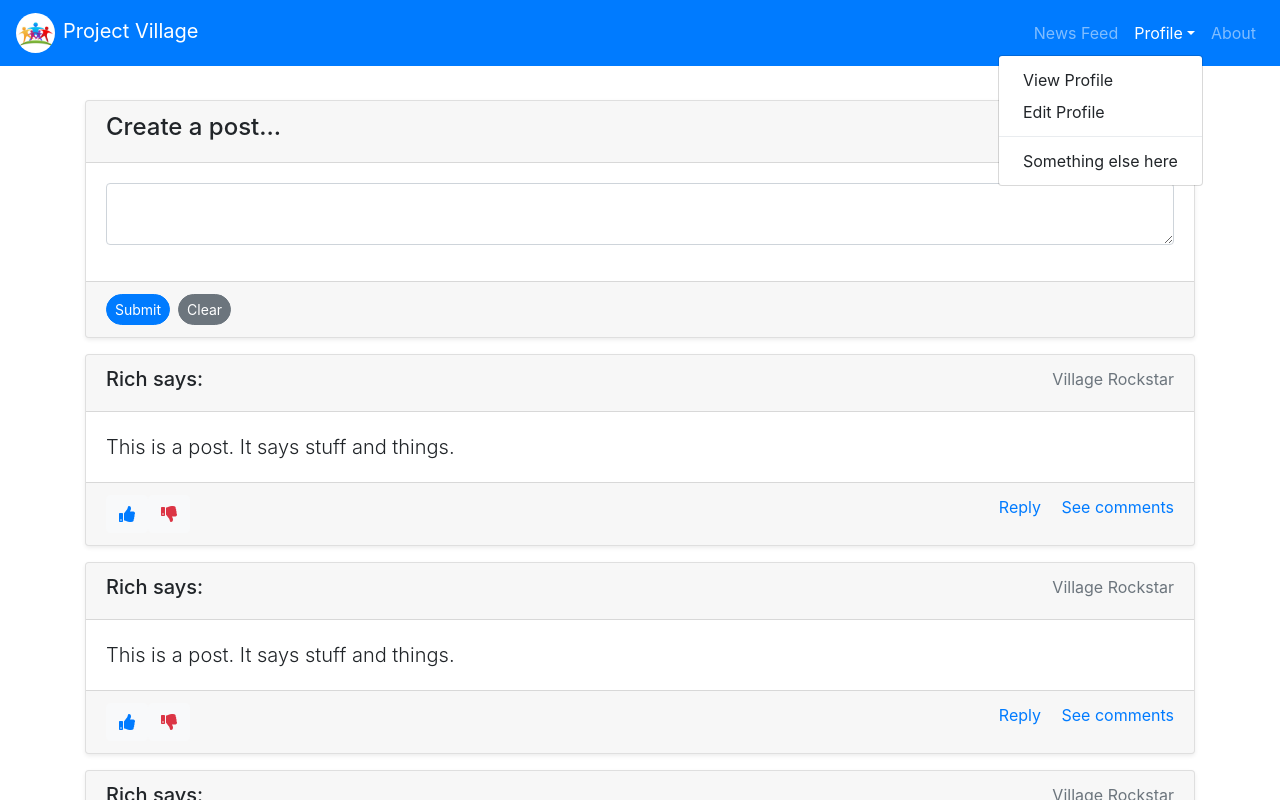
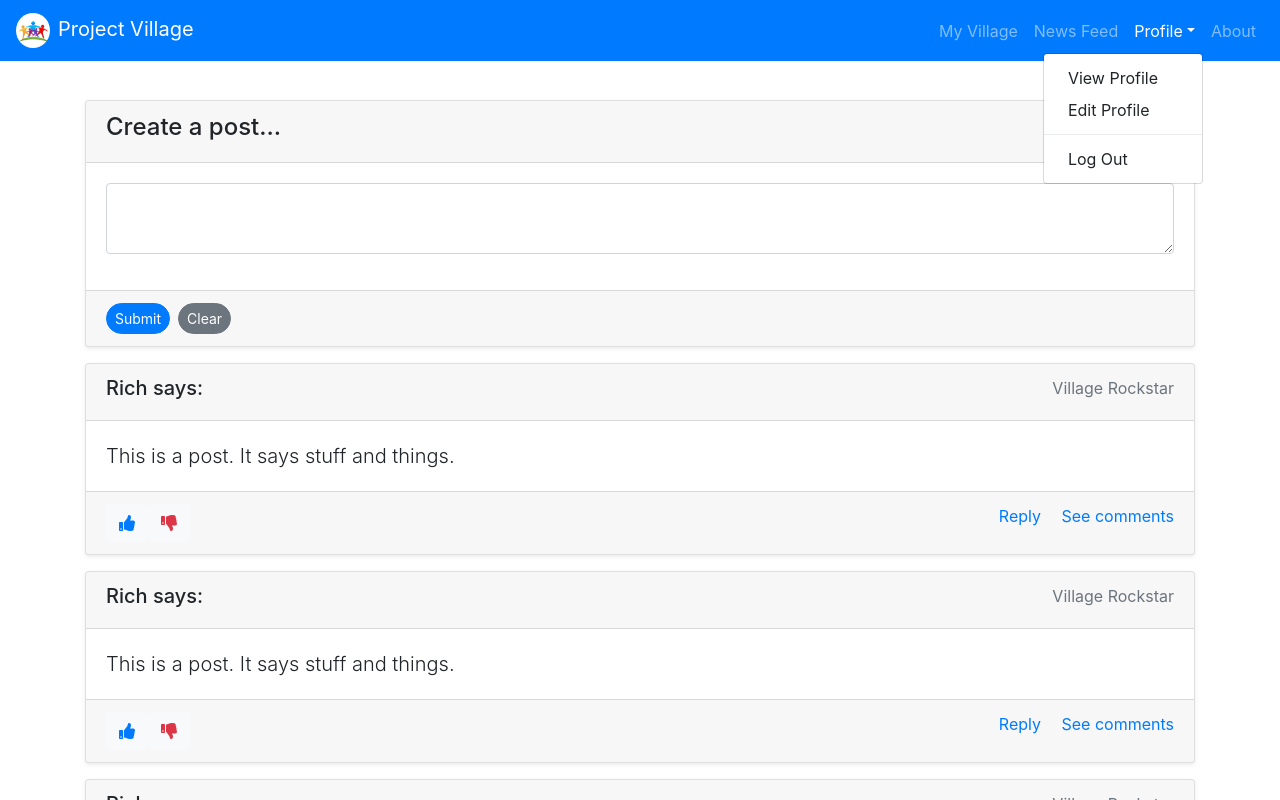
Before and after one commit to RE-codes/project-village, a React (Create React App) app in the folder client/: page /news-feed in a window 1280 px wide. Both pictures are taken after a click on the link "Profile". Shown: the top 800 px of the page. Built offline with nearby package versions, Linux system fonts and the light colour scheme; the HTML template or start-up script is replaced by a standard one.

Commit message:
add sidebar map component; add form validation and submit for create post; add link to header for map

```diff
--- a/client/package.json
+++ b/client/package.json
@@ -4,6 +4,7 @@
   "private": true,
   "dependencies": {
     "bootstrap": "^4.3.1",
+    "google-map-react": "^1.1.4",
     "react": "^16.8.6",
     "react-dom": "^16.8.6",
     "react-router-dom": "^5.0.0",
--- a/client/src/App.js
+++ b/client/src/App.js
@@ -5,6 +5,7 @@ import Header from './components/Header';
 import LandingPage from './components/LandingPage';
 import About from './components/About';
 import NewsFeed from './components/NewsFeed';
+import SidebarMap from './components/SidebarMap';
 import Footer from './components/Footer';
 
 import '../node_modules/bootstrap/dist/css/bootstrap.min.css';
@@ -20,6 +21,7 @@ class App extends Component {
           <Route exact path="/" component={LandingPage} />
           <Route exact path="/about" component={About} />
           <Route exact path="/news-feed" component={NewsFeed} />
+          <Route exact path="/map" component={SidebarMap} />
         </Router>
         <Footer />
       </div>
--- a/client/src/components/CreatePost.js
+++ b/client/src/components/CreatePost.js
@@ -10,10 +10,87 @@ import {
   Form,
   FormGroup,
   Input,
+  FormFeedback,
   Button
 } from 'reactstrap';
 
 class CreatePost extends Component {
+  state = {
+    text: '',
+    isInvalid: {
+      text: false
+    },
+    errorMsg: {
+      text: ''
+    }
+  };
+
+  onChange = event => {
+    this.setState({
+      [event.target.name]: event.target.value
+    });
+  };
+
+  onClearClick = () => {
+    //Reset State
+    this.setState({
+      text: '',
+      isInvalid: {
+        text: false
+      },
+      errorMsg: {
+        text: ''
+      }
+    });
+  };
+
+  onSubmitClick = event => {
+    const { text } = this.state;
+
+    event.preventDefault();
+
+    let post = {
+      text
+    };
+
+    if (this.validated(post)) {
+      // Submit Form
+      console.log('submitted!', post);
+
+      //Reset State
+      this.setState({
+        text: '',
+        isInvalid: {
+          text: false
+        },
+        errorMsg: {
+          text: ''
+        }
+      });
+    } else {
+      return;
+    }
+  };
+
+  validated = formData => {
+    const { text } = formData;
+
+    if (!text) {
+      this.setState({
+        isInvalid: {
+          text: true
+        },
+        errorMsg: {
+          text: 'Text field is required'
+        }
+      });
+      return false;
+    } else {
+      // set validated to true
+      return true;
+    }
+  };
+
   render() {
     return (
       <Container>
@@ -23,10 +100,18 @@ class CreatePost extends Component {
               <CardHeader>
                 <h4 className="d-inline-block">Create a post...</h4>
               </CardHeader>
-              <Form>
+              <Form onSubmit={this.onSubmitClick}>
                 <CardBody>
                   <FormGroup>
-                    <Input type="textarea" />
+                    <Input
+                      type="textarea"
+                      name="text"
+                      value={this.state.text}
+                      onChange={this.onChange}
+                      style={{ fontSize: '1.2rem', fontWeight: '200' }}
+                      invalid={this.state.isInvalid.text}
+                    />
+                    <FormFeedback>{this.state.errorMsg.text}</FormFeedback>
                   </FormGroup>
                 </CardBody>
                 <CardFooter>
@@ -41,6 +126,7 @@ class CreatePost extends Component {
                     size="sm"
                     color="secondary"
                     className="rounded-button"
+                    onClick={this.onClearClick}
                   >
                     Clear
                   </Button>
--- a/client/src/components/Header.js
+++ b/client/src/components/Header.js
@@ -32,7 +32,7 @@ class Header extends Component {
             <img
               src={logo}
               alt="logo"
-              height="40px"
+              height="35px"
               className="mr-2 rounded-circle"
             />
             Project Village
@@ -40,6 +40,11 @@ class Header extends Component {
           <NavbarToggler onClick={this.toggle} />
           <Collapse isOpen={this.state.isOpen} navbar>
             <Nav className="ml-auto" navbar>
+              <NavItem>
+                <NavLink tag={Link} to="/map">
+                  My Village
+                </NavLink>
+              </NavItem>
               <NavItem>
                 <NavLink tag={Link} to="/news-feed">
                   News Feed
@@ -57,7 +62,9 @@ class Header extends Component {
                     Edit Profile
                   </DropdownItem>
                   <DropdownItem divider />
-                  <DropdownItem>Something else here</DropdownItem>
+                  <DropdownItem tag={Link} to="/">
+                    Log Out
+                  </DropdownItem>
                 </DropdownMenu>
               </UncontrolledDropdown>
               <NavItem>
--- a/client/src/components/Login.js
+++ b/client/src/components/Login.js
@@ -22,8 +22,7 @@ class SignUp extends Component {
     errorMsg: {
       email: '',
       password: ''
-    },
-    validated: false
+    }
   };
 
   toggle = () => {
--- /dev/null
+++ b/client/src/components/SidebarMap.js
@@ -0,0 +1,58 @@
+import React, { Component } from 'react';
+import GoogleMapReact from 'google-map-react';
+import { Container } from 'reactstrap';
+
+const MapMarker = () => (
+  <div>{<i className="fas fa-map-marker-alt text-danger fa-3x" />}</div>
+);
+
+class SidebarMap extends Component {
+  state = {
+    myCoords: {
+      lat: null,
+      lng: null
+    }
+  };
+
+  componentDidMount = async () => {
+    const success = position => {
+      console.log('success returns: ', position);
+      this.setState({
+        myCoords: {
+          lat: position.coords.latitude,
+          lng: position.coords.longitude
+        }
+      });
+    };
+    const err = err => console.error(err);
+
+    await navigator.geolocation.getCurrentPosition(success, err);
+  };
+
+  // static defaultProps = {
+  //   center: {
+  //     lat: 35.993953,
+  //     lng: -78.898797
+  //   },
+  //   zoom: 15
+  // };
+
+  render() {
+    return (
+      <Container style={{ height: '67vh', marginTop: '75px' }}>
+        <GoogleMapReact
+          bootstrapURLKeys={{ key: 'AIzaSyCUrK2NlmY72Y620bmfkGvJzra1wIN32uw' }}
+          center={this.state.myCoords}
+          defaultZoom={14}
+        >
+          <MapMarker
+            lat={this.state.myCoords.lat}
+            lng={this.state.myCoords.lng}
+          />
+        </GoogleMapReact>
+      </Container>
+    );
+  }
+}
+
+export default SidebarMap;
```
Also changed, not shown: 1 other file (tests, documents, lock files or other folders).
